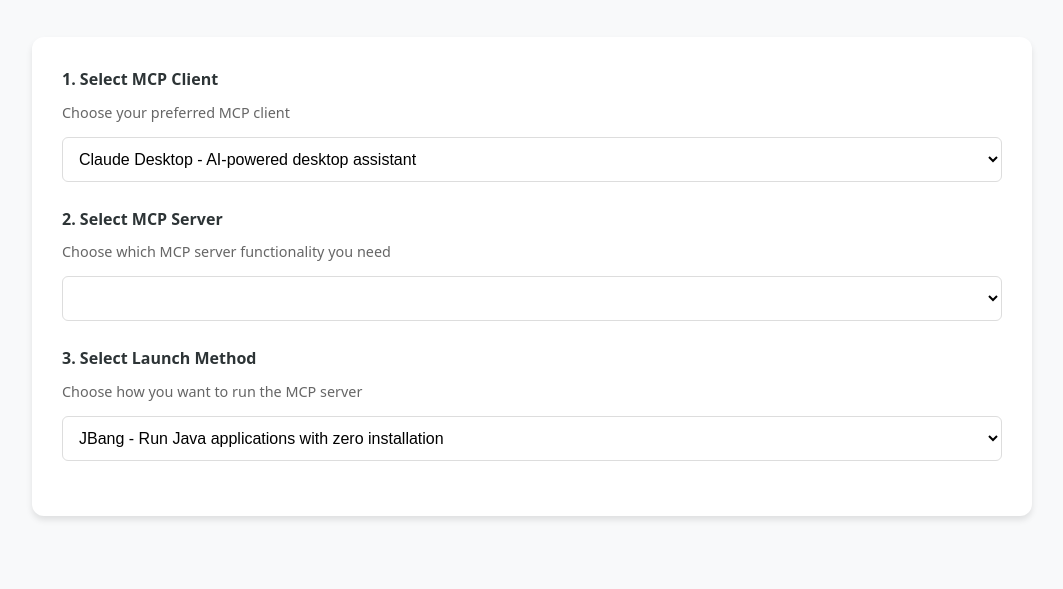
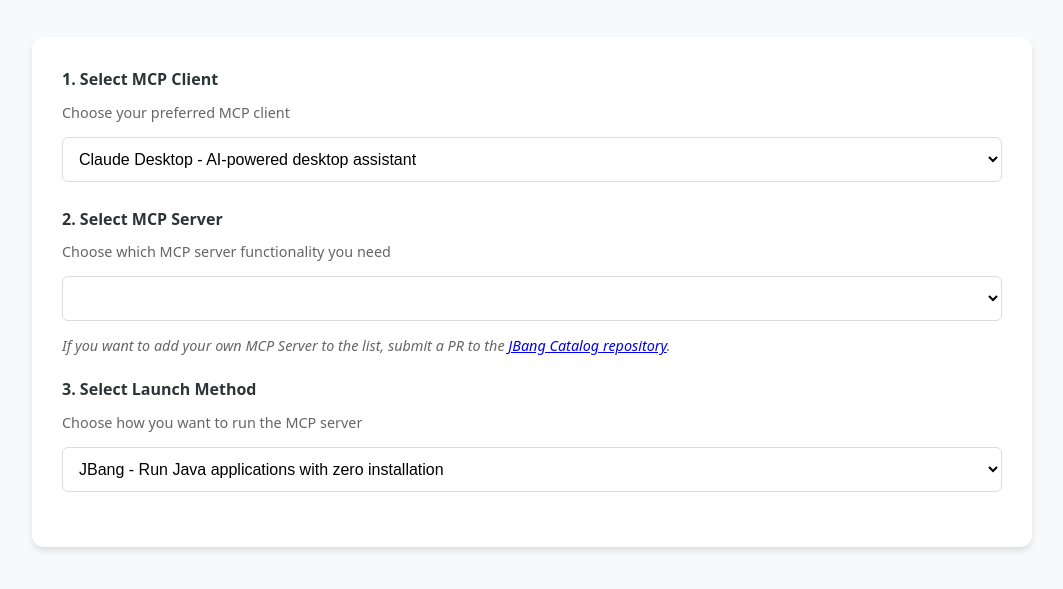
Before and after one commit to mcp-java/mcp-java.github.io, a plain HTML site: page index.html in a window 1280 px wide. Shown: the part 187-776 px from the top of the page, without its empty margins (108-1171 px from the left). Drawn offline with nearby package versions, Linux system fonts and the light colour scheme; no server answers.

Commit message:
add readme

```diff
--- a/index.html
+++ b/index.html
@@ -159,6 +159,9 @@
             <div class="description">Choose which MCP server functionality you need</div>
             <select id="mcpServer">
             </select>
+            <div class="description" style="margin-top: 8px; font-style: italic;">
+                If you want to add your own MCP Server to the list, submit a PR to the <a href="https://github.com/mcp-java/jbang-catalog" target="_blank">JBang Catalog repository</a>.
+            </div>
         </div>
 
         <div class="select-group">
```
